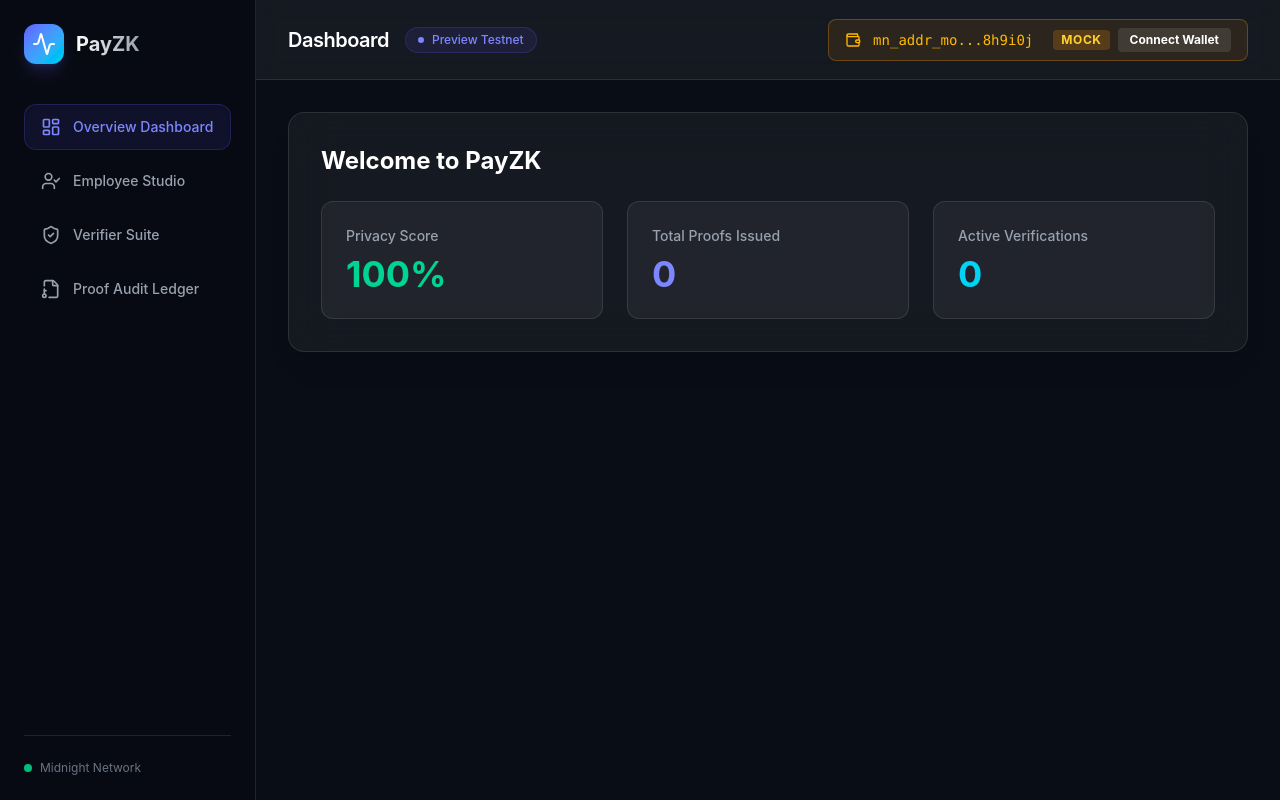
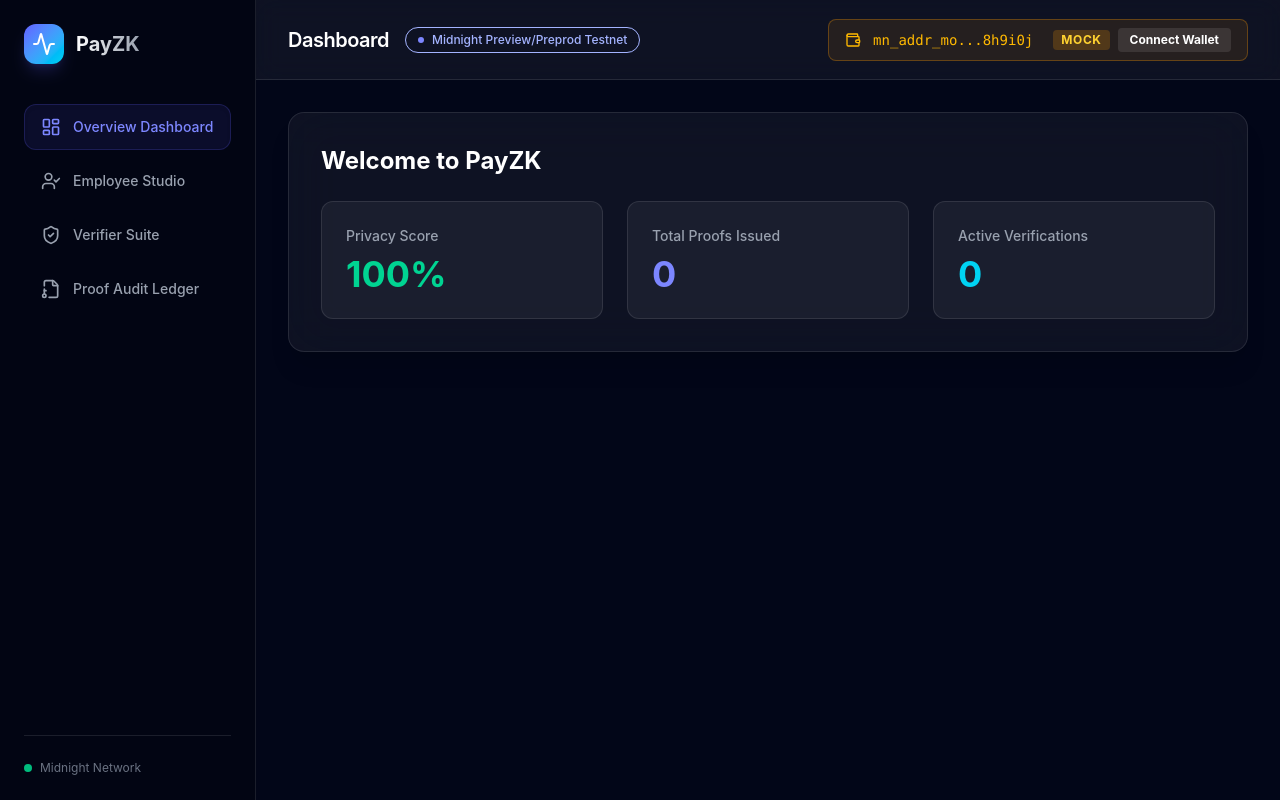
Before and after one commit to shivammpatil2007-star/PayZK-Midnight, a React (Vite) app in the folder frontend/: page / in a window 1280 px wide. Built offline with nearby package versions, Linux system fonts and the light colour scheme.

Commit message:
feat(layout): implement global AppShell with persistent sidebar and topbar telemetry

```diff
--- a/frontend/src/App.tsx
+++ b/frontend/src/App.tsx
@@ -15,7 +15,7 @@
   }, []); // Connect on mount
 
   return (
-    <div className="flex h-screen overflow-hidden bg-[#090d16]">
+    <div className="flex h-screen overflow-hidden bg-slate-950">
       <Sidebar currentView={currentView} setCurrentView={setCurrentView} />
 
       <div className="flex-1 flex flex-col relative overflow-hidden">
--- a/frontend/src/components/Header.tsx
+++ b/frontend/src/components/Header.tsx
@@ -14,9 +14,9 @@
     <header className="h-20 border-b border-white/10 bg-white/5 backdrop-blur-md px-8 flex items-center justify-between sticky top-0 z-10">
       <div className="flex items-center gap-4">
         <h1 className="text-xl font-semibold text-white tracking-tight">Dashboard</h1>
-        <div className="hidden md:flex items-center gap-2 px-3 py-1 rounded-full bg-indigo-500/10 border border-indigo-500/20 text-indigo-400 text-xs font-medium">
+        <div className="hidden md:flex items-center gap-2 px-3 py-1 rounded-full bg-midnight/10 border border-midnight/20 text-indigo-300 text-xs font-medium">
           <span className="w-1.5 h-1.5 rounded-full bg-indigo-400 animate-pulse"></span>
-          Preview Testnet
+          Midnight Preview/Preprod Testnet
         </div>
       </div>
 
```
